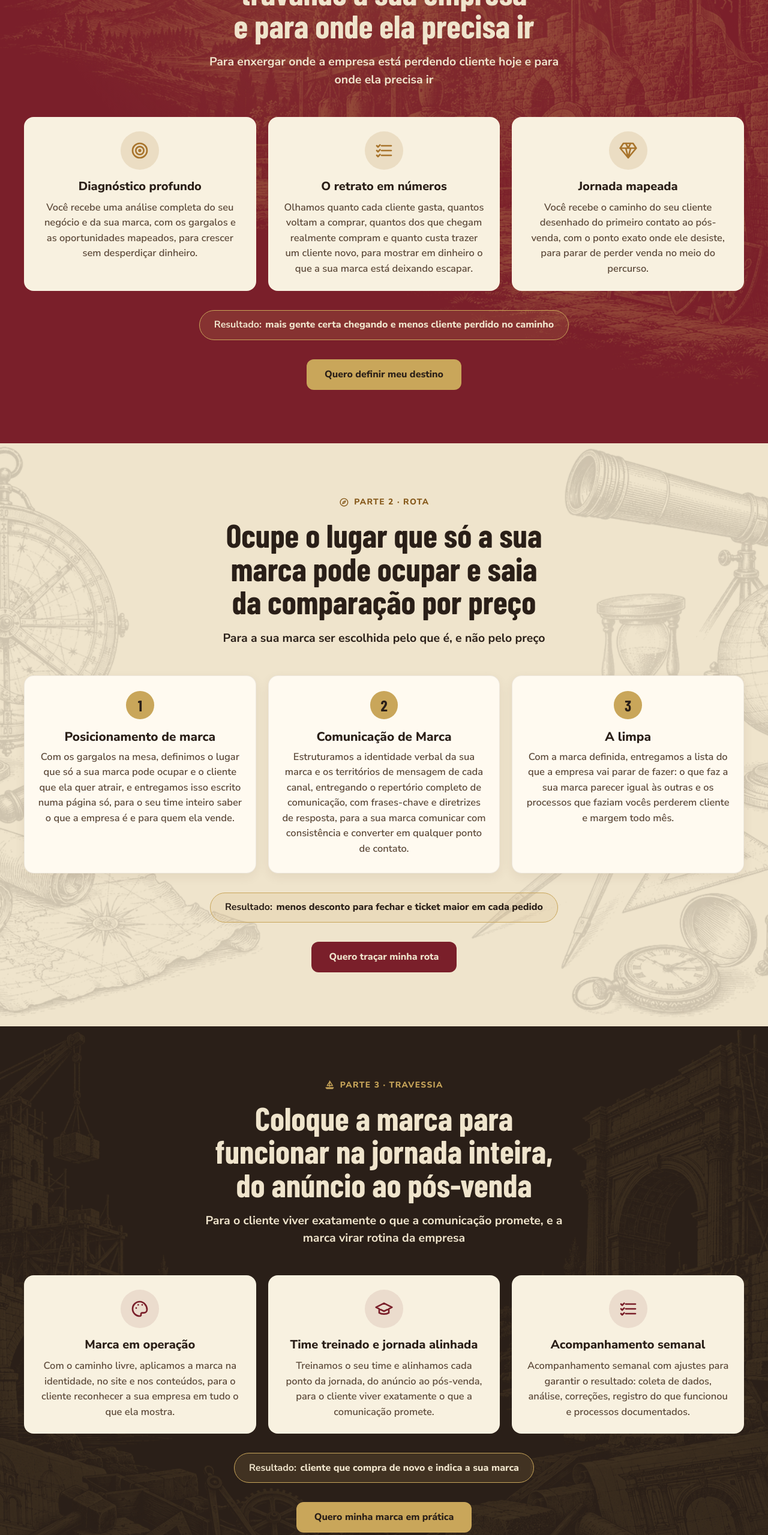
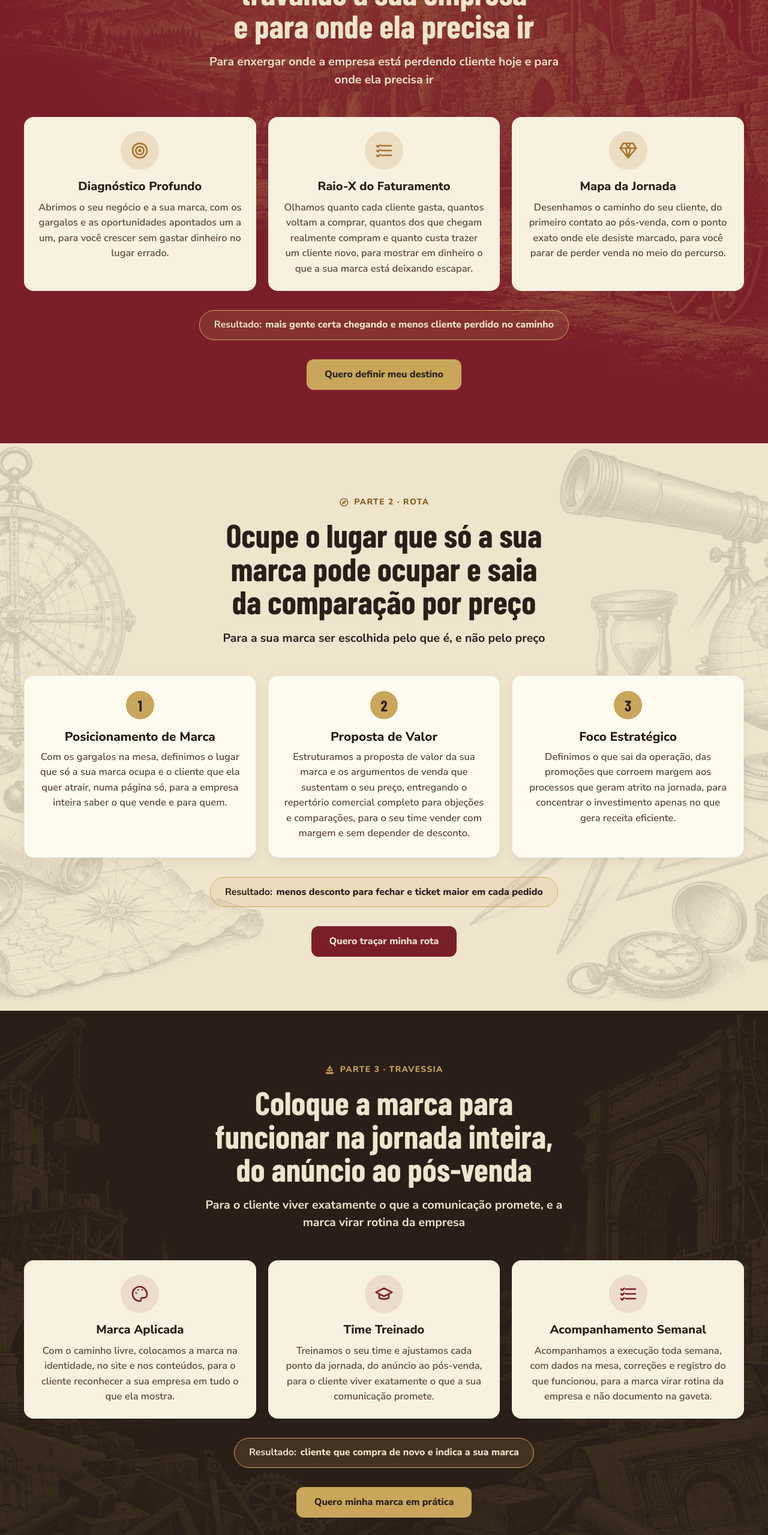
Before and after one commit to Viniwayne69/markway, a Next.js app: page / in a window 1280 px wide. Shown: the part 2045-4604 px from the top of the page at 60% size. Built offline with nearby package versions, Linux system fonts and the light colour scheme; a web font is replaced by a local one.

Commit message:
Nove entregas com titulos padronizados e textos na mesma cadencia
Co-Authored-By: Claude Sonnet 5.5 <noreply@anthropic.com>
Claude-Session: https://claude.ai/code/session_018ckGgeLrJeXv2UHJFd83h8

```diff
--- a/src/data/site.ts
+++ b/src/data/site.ts
@@ -62,22 +62,22 @@ export const solutions = [
 ];
 
 export const portoCards = [
-  { title: "Diagnóstico profundo", text: "Você recebe uma análise completa do seu negócio e da sua marca, com os gargalos e as oportunidades mapeados, para crescer sem desperdiçar dinheiro." },
-  { title: "O retrato em números", text: "Olhamos quanto cada cliente gasta, quantos voltam a comprar, quantos dos que chegam realmente compram e quanto custa trazer um cliente novo, para mostrar em dinheiro o que a sua marca está deixando escapar." },
-  { title: "Jornada mapeada", text: "Você recebe o caminho do seu cliente desenhado do primeiro contato ao pós-venda, com o ponto exato onde ele desiste, para parar de perder venda no meio do percurso." }
+  { title: "Diagnóstico Profundo", text: "Abrimos o seu negócio e a sua marca, com os gargalos e as oportunidades apontados um a um, para você crescer sem gastar dinheiro no lugar errado." },
+  { title: "Raio-X do Faturamento", text: "Olhamos quanto cada cliente gasta, quantos voltam a comprar, quantos dos que chegam realmente compram e quanto custa trazer um cliente novo, para mostrar em dinheiro o que a sua marca está deixando escapar." },
+  { title: "Mapa da Jornada", text: "Desenhamos o caminho do seu cliente, do primeiro contato ao pós-venda, com o ponto exato onde ele desiste marcado, para você parar de perder venda no meio do percurso." }
 ];
 export const portoResult = "mais gente certa chegando e menos cliente perdido no caminho";
 
 export const rotaSteps = [
-  ["Posicionamento de marca", "Com os gargalos na mesa, definimos o lugar que só a sua marca pode ocupar e o cliente que ela quer atrair, e entregamos isso escrito numa página só, para o seu time inteiro saber o que a empresa é e para quem ela vende."],
-  ["Comunicação de Marca", "Estruturamos a identidade verbal da sua marca e os territórios de mensagem de cada canal, entregando o repertório completo de comunicação, com frases-chave e diretrizes de resposta, para a sua marca comunicar com consistência e converter em qualquer ponto de contato."],
-  ["A limpa", "Com a marca definida, entregamos a lista do que a empresa vai parar de fazer: o que faz a sua marca parecer igual às outras e os processos que faziam vocês perderem cliente e margem todo mês."]
+  ["Posicionamento de Marca", "Com os gargalos na mesa, definimos o lugar que só a sua marca ocupa e o cliente que ela quer atrair, numa página só, para a empresa inteira saber o que vende e para quem."],
+  ["Proposta de Valor", "Estruturamos a proposta de valor da sua marca e os argumentos de venda que sustentam o seu preço, entregando o repertório comercial completo para objeções e comparações, para o seu time vender com margem e sem depender de desconto."],
+  ["Foco Estratégico", "Definimos o que sai da operação, das promoções que corroem margem aos processos que geram atrito na jornada, para concentrar o investimento apenas no que gera receita eficiente."]
 ];
 export const rotaResult = "menos desconto para fechar e ticket maior em cada pedido";
 
 export const travessiaCards = [
-  ["Marca em operação", "Com o caminho livre, aplicamos a marca na identidade, no site e nos conteúdos, para o cliente reconhecer a sua empresa em tudo o que ela mostra."],
-  ["Time treinado e jornada alinhada", "Treinamos o seu time e alinhamos cada ponto da jornada, do anúncio ao pós-venda, para o cliente viver exatamente o que a comunicação promete."],
-  ["Acompanhamento semanal", "Acompanhamento semanal com ajustes para garantir o resultado: coleta de dados, análise, correções, registro do que funcionou e processos documentados."]
+  ["Marca Aplicada", "Com o caminho livre, colocamos a marca na identidade, no site e nos conteúdos, para o cliente reconhecer a sua empresa em tudo o que ela mostra."],
+  ["Time Treinado", "Treinamos o seu time e ajustamos cada ponto da jornada, do anúncio ao pós-venda, para o cliente viver exatamente o que a sua comunicação promete."],
+  ["Acompanhamento Semanal", "Acompanhamos a execução toda semana, com dados na mesa, correções e registro do que funcionou, para a marca virar rotina da empresa e não documento na gaveta."]
 ];
 export const travessiaResult = "cliente que compra de novo e indica a sua marca";
```
